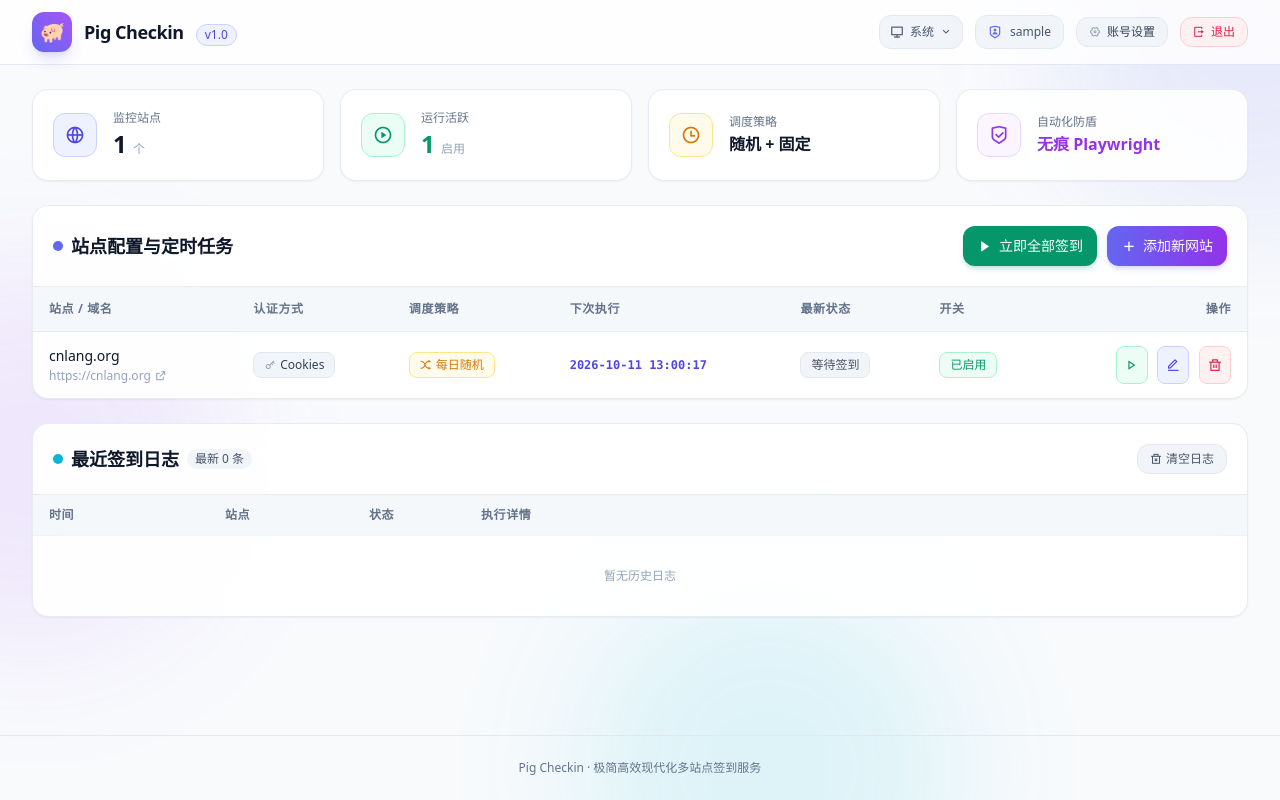
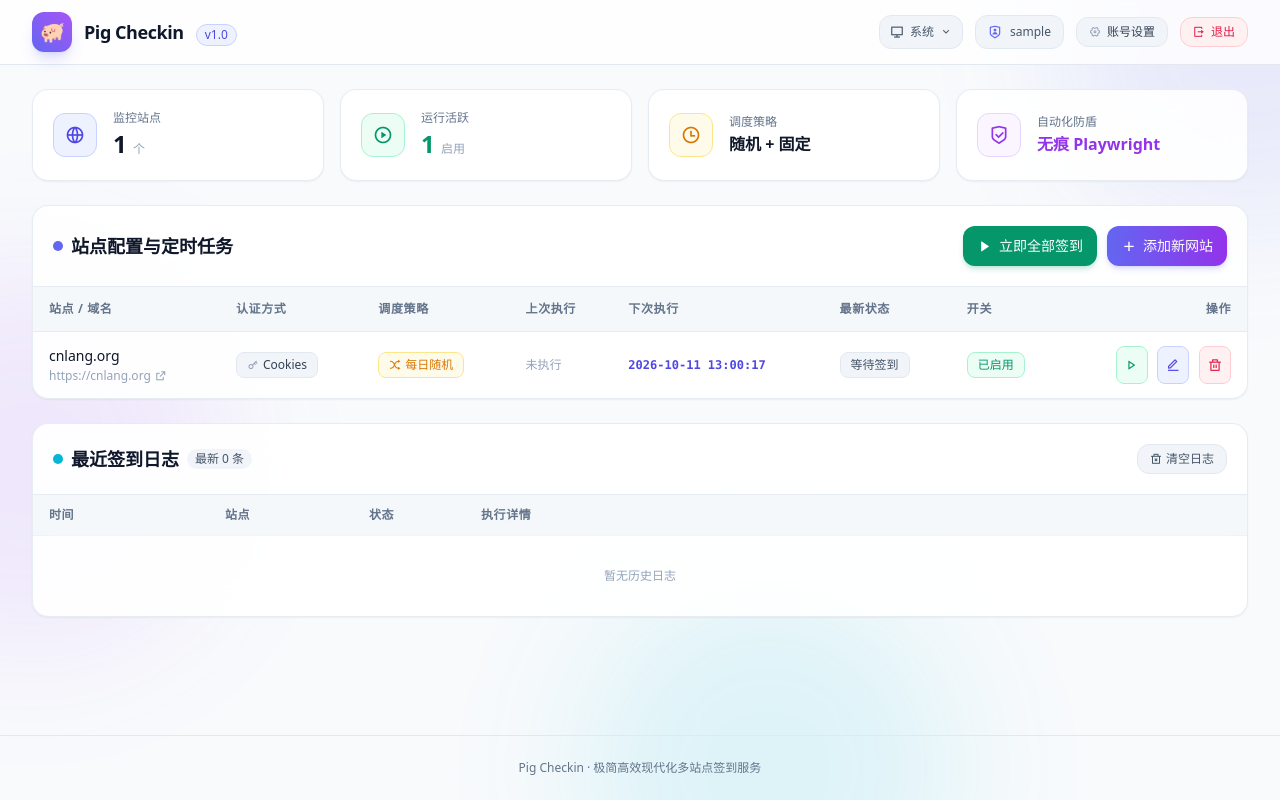
Before and after one commit to zhuxiaole/pig_checkin, a FastAPI app: page / in a window 1280 px wide. Run offline with FastAPI, Linux system fonts and the light colour scheme; the visitor is signed in with stand-in values (Sample User, id 1); data comes from the database, SQL or seed files in the repository; data that the repository does not hold is empty; some libraries are stand-ins or nearby versions.

Commit message:
feat(ui): display last execution time in site list, showing 未执行 when not run yet

```diff
--- a/src/pig_checkin/templates/dashboard.html
+++ b/src/pig_checkin/templates/dashboard.html
@@ -190,6 +190,7 @@
                             <th class="py-3.5 px-4">站点 / 域名</th>
                             <th class="py-3.5 px-4">认证方式</th>
                             <th class="py-3.5 px-4">调度策略</th>
+                            <th class="py-3.5 px-4">上次执行</th>
                             <th class="py-3.5 px-4">下次执行</th>
                             <th class="py-3.5 px-4">最新状态</th>
                             <th class="py-3.5 px-4">开关</th>
@@ -224,6 +225,11 @@
                                     <i class="ri-shuffle-line mr-1"></i>每日随机
                                 </span>
                                 {% endif %}
+                            </td>
+                            <td class="py-3.5 px-4">
+                                <div class="text-xs font-mono {{ 'text-slate-400 dark:text-slate-500' if not site.last_run else 'text-slate-600 dark:text-slate-300' }}">
+                                    {{ site.last_run or "未执行" }}
+                                </div>
                             </td>
                             <td class="py-3.5 px-4">
                                 <div class="text-xs font-mono {{ 'text-slate-400' if not site.enabled else 'text-indigo-600 dark:text-indigo-400 font-semibold' }}">
@@ -264,7 +270,7 @@
                         </tr>
                         {% else %}
                         <tr>
-                            <td colspan="7" class="py-12 text-center text-slate-400">
+                            <td colspan="8" class="py-12 text-center text-slate-400">
                                 <i class="ri-inbox-line text-4xl mb-2 block text-slate-300 dark:text-slate-600"></i>
                                 暂无站点配置，请点击右上角「添加新网站」
                             </td>
@@ -321,6 +327,10 @@
 
                     <!-- 执行状态与下次时间 -->
                     <div class="p-2.5 rounded-xl bg-slate-50 dark:bg-slate-900/60 border border-slate-200/80 dark:border-slate-700/60 text-xs space-y-1">
+                        <div class="flex justify-between items-center text-slate-500 dark:text-slate-400">
+                            <span>上次执行</span>
+                            <span class="font-mono {{ 'text-slate-400 dark:text-slate-500' if not site.last_run else 'text-slate-600 dark:text-slate-300' }}">{{ site.last_run or "未执行" }}</span>
+                        </div>
                         <div class="flex justify-between items-center text-slate-500 dark:text-slate-400">
                             <span>下次执行</span>
                             <span class="font-mono {{ 'text-slate-400' if not site.enabled else 'text-indigo-600 dark:text-indigo-400 font-medium' }}">{{ site.next_run_display }}</span>
```
